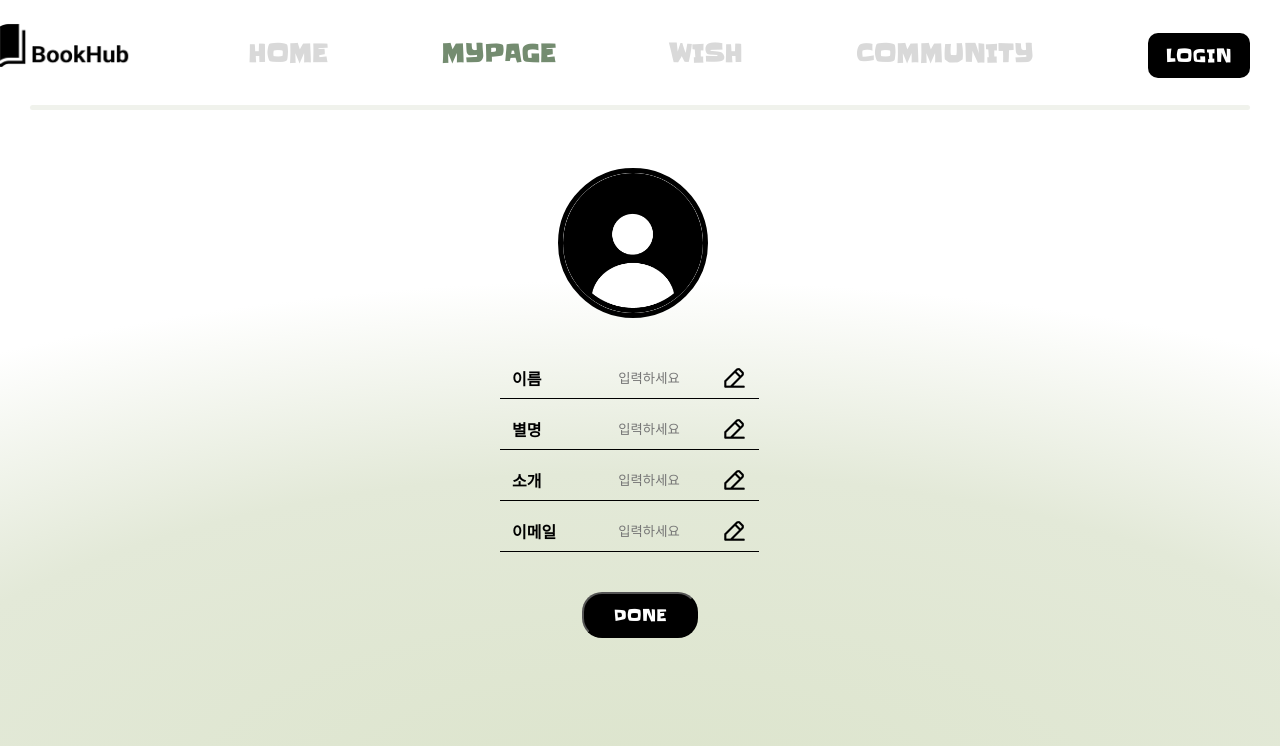
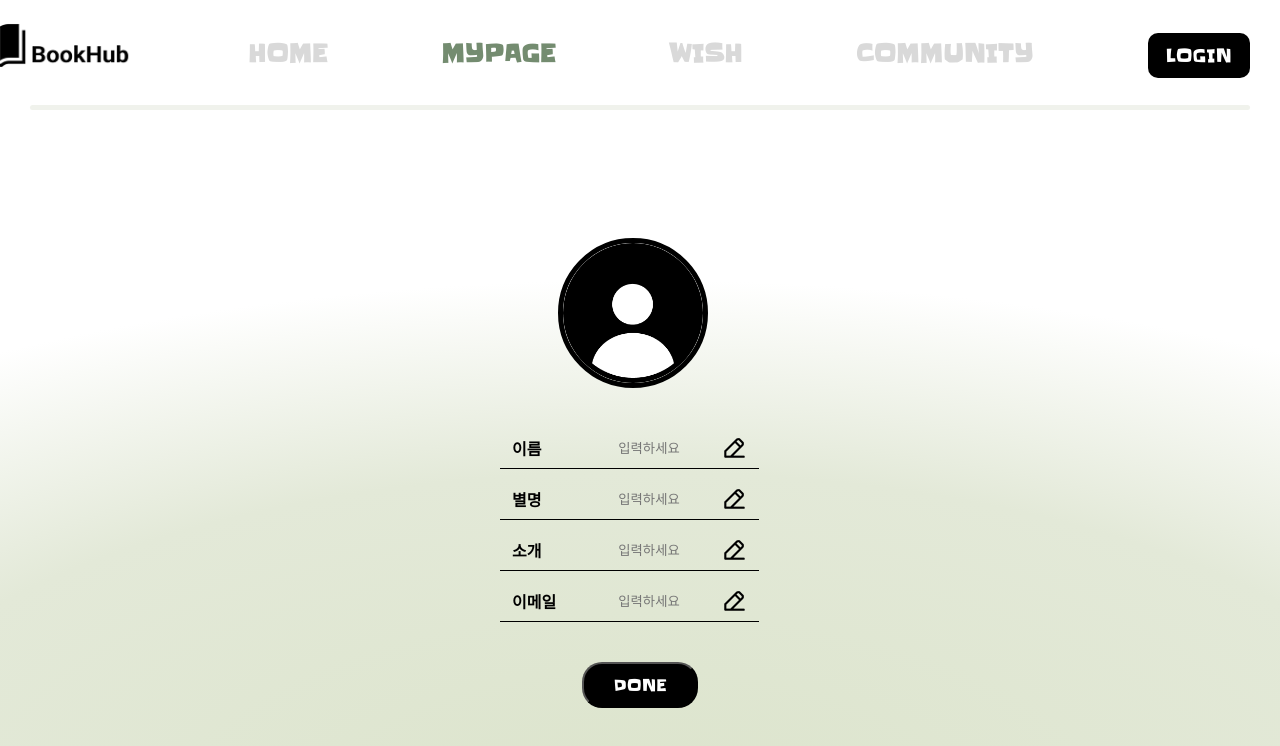
Before and after one commit to BookHub-BookTrio/BookHub-Front, a React (Create React App) app in the folder bookhub/: page /mypage-edit in a window 1280 px wide. Shown: the top 746 px of the page. Built offline with nearby package versions, Linux system fonts and the light colour scheme; no server answers.

Commit message:
[Design/#2] - 디자인 수정

```diff
--- a/bookhub/src/pages/mypage/MyPageEdit.module.css
+++ b/bookhub/src/pages/mypage/MyPageEdit.module.css
@@ -13,7 +13,7 @@
 
 .container {
   margin: 0 auto;
-  padding: 130px 50px 50px;
+  padding: 200px 50px 50px;
   width: 700px;
   text-align: center;
 }
```
